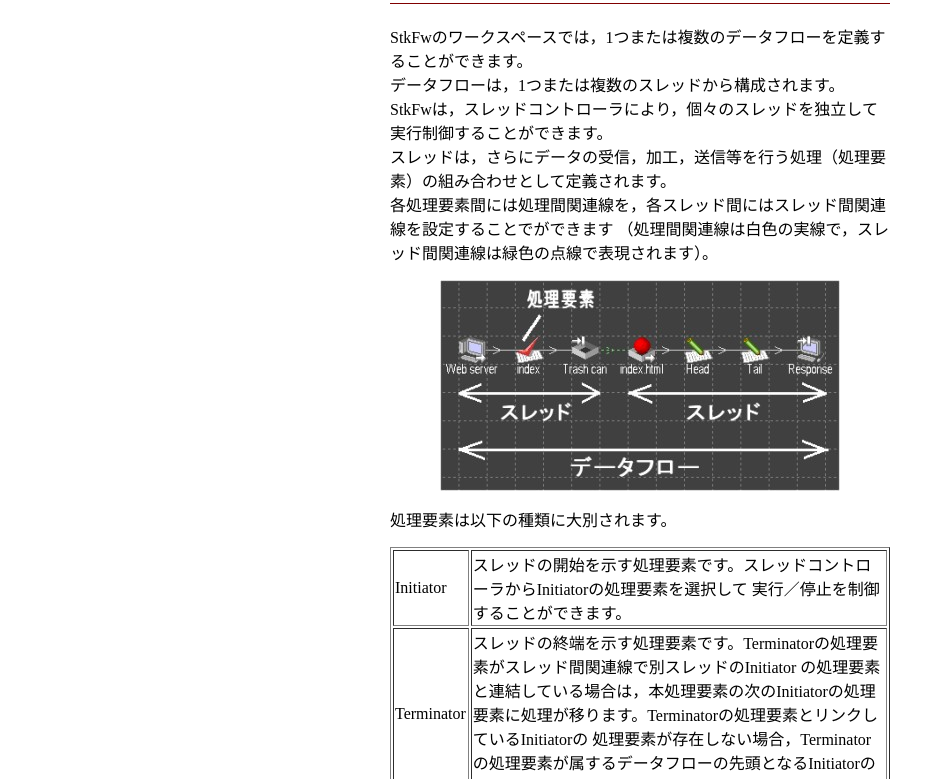
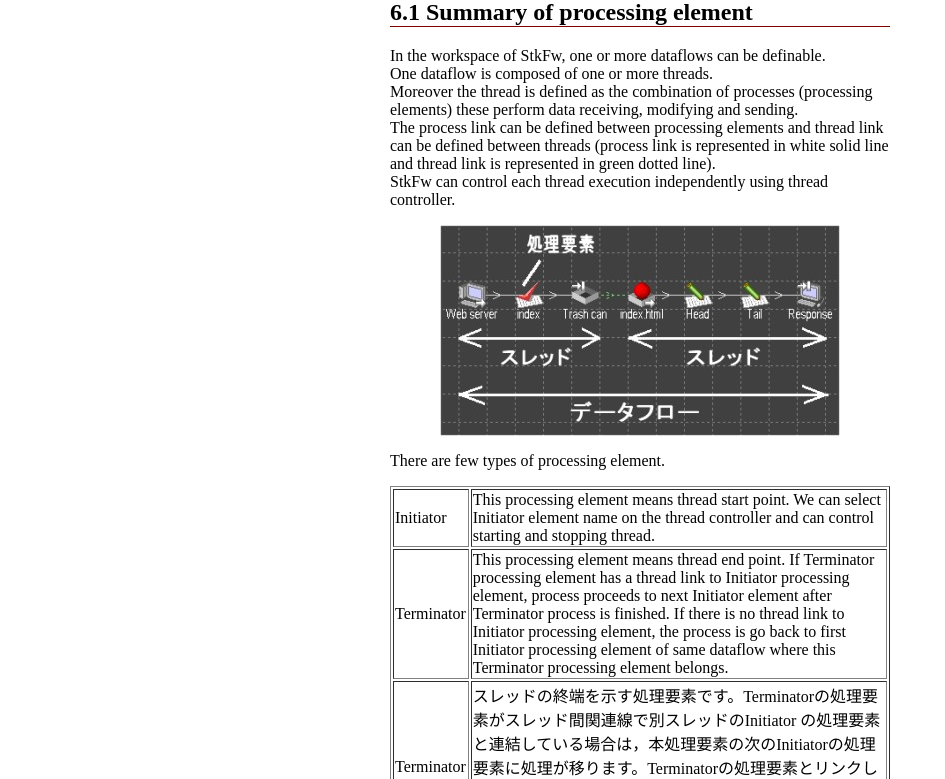
Before and after one commit to s-takeuchi/YaizuNetTool, a plain HTML site: page doc/man/eng/section06.htm in a window 1280 px wide. Shown: the part 110-889 px from the top of the page, without its empty margins (0-945 px from the left). Drawn offline with Linux system fonts and the light colour scheme; files whose address does not match are found by name.

Commit message:
#17 Descriptions in English has been added.

```diff
--- a/doc/man/jpn/section06.htm
+++ b/doc/man/eng/section06.htm
@@ -10,24 +10,29 @@
 -->
 </style>
 
-<BODY>
+<BODY>s
 <div id="container">
-<H1>6. 処理要素について</H1>
+<H1>6. Processing Element</H1>
 
-<H2 ID="6.1">6.1 処理要素概要</H2>
-StkFwのワークスペースでは，1つまたは複数のデータフローを定義することができます。<BR>
-データフローは，1つまたは複数のスレッドから構成されます。
-StkFwは，スレッドコントローラにより，個々のスレッドを独立して実行制御することができます。<BR>
-スレッドは，さらにデータの受信，加工，送信等を行う処理（処理要素）の組み合わせとして定義されます。<BR>
-各処理要素間には処理間関連線を，各スレッド間にはスレッド間関連線を設定することでができます
-（処理間関連線は白色の実線で，スレッド間関連線は緑色の点線で表現されます）。<P>
+<H2 ID="6.1">6.1 Summary of processing element</H2>
+In the workspace of StkFw, one or more dataflows can be definable.<br>
+One dataflow is composed of one or more threads.<br>
+Moreover the thread is defined as the combination of processes (processing elements) these perform data receiving, modifying and sending.<br>
+The process link can be defined between processing elements and thread link can be defined between threads
+(process link is represented in white solid line and thread link is represented in green dotted line).<br>
+StkFw can control each thread execution independently using thread controller.<P>
 <CENTER><IMG SRC="dataflow.jpg"></CENTER><P>
 
 
-処理要素は以下の種類に大別されます。<P>
+There are few types of processing element.<p>
 <TABLE BORDER="1">
-<TR><TD>Initiator</TD><TD>スレッドの開始を示す処理要素です。スレッドコントローラからInitiatorの処理要素を選択して
-実行／停止を制御することができます。</TD></TR>
+<TR><TD>Initiator</TD><TD>This processing element means thread start point. We can select Initiator element name on the thread controller
+and can control starting and stopping thread.</TD></TR>
+<TR><TD>Terminator</TD><TD>This processing element means thread end point. If Terminator processing element has a thread link to Initiator
+processing element, process proceeds to next Initiator element after Terminator process is finished.
+If there is no thread link to Initiator processing element, the process is go back to first Initiator processing element of same dataflow where this
+Terminator processing element belongs.</TD></TR>
+
 <TR><TD>Terminator</TD><TD>スレッドの終端を示す処理要素です。Terminatorの処理要素がスレッド間関連線で別スレッドのInitiator
 の処理要素と連結している場合は，本処理要素の次のInitiatorの処理要素に処理が移ります。Terminatorの処理要素とリンクしているInitiatorの
 処理要素が存在しない場合，Terminatorの処理要素が属するデータフローの先頭となるInitiatorの処理要素に処理が戻ります。</TD></TR>
```
Also changed, not shown: 1 other file.
